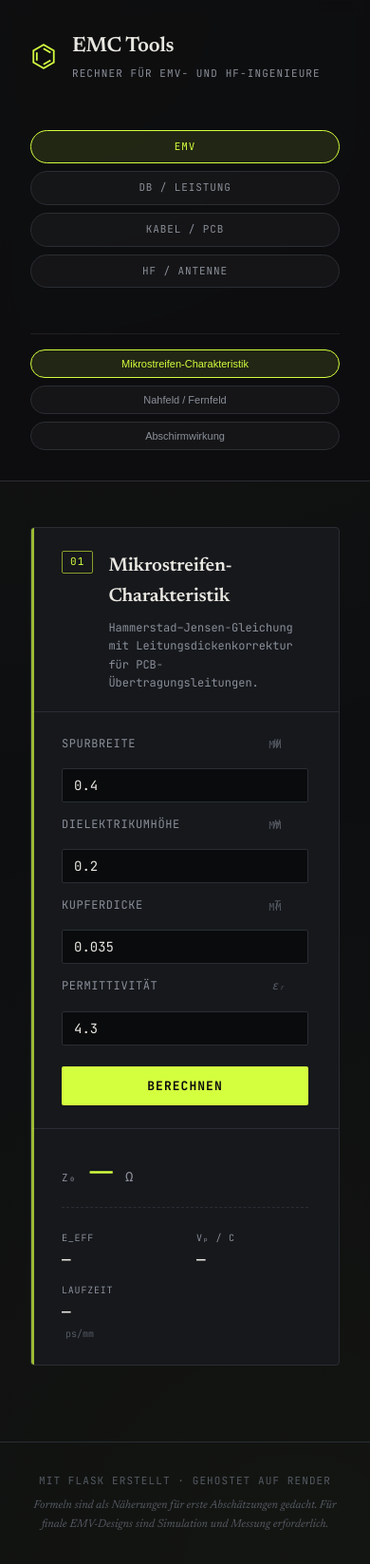
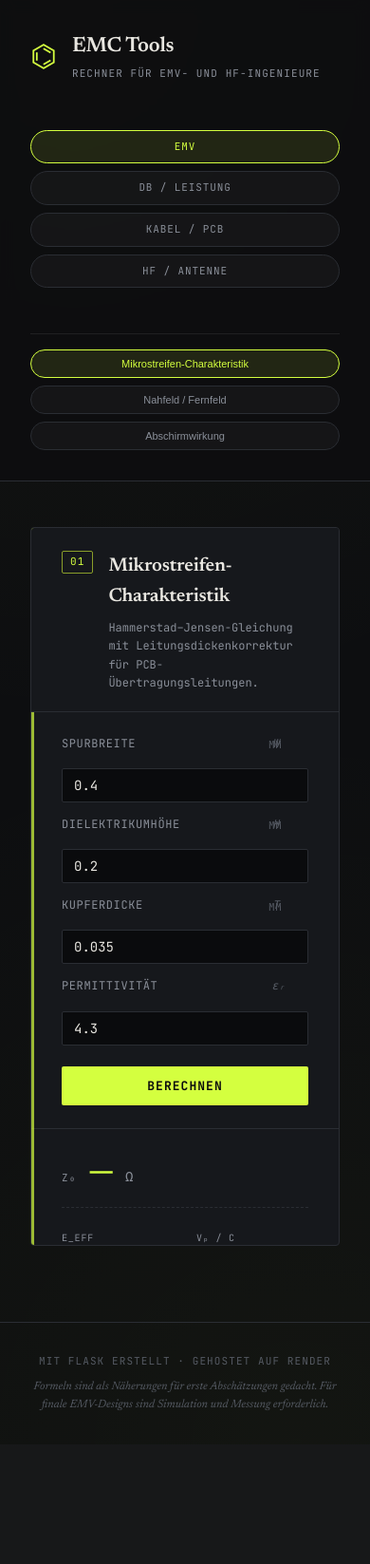
Before and after one commit to guanglingren/111000-emc, a Flask app: page / in a window 390 px wide. Shown: the whole page at 95% size. After the commit the page ends 1485 px from the top, so only its background shows below. Run offline with Flask 3, Linux system fonts and the light colour scheme.

Commit message:
Update style.css

```diff
--- a/static/style.css
+++ b/static/style.css
@@ -211,6 +211,25 @@ nav a:hover {
   .sub-nav button {
     flex: 1 1 100%;
     min-width: 0;
+  }
+
+  .card {
+    max-height: calc(100vh - 170px);
+    overflow: hidden;
+  }
+
+  .card-body {
+    overflow-y: auto;
+    max-height: calc(100vh - 240px);
+    padding-bottom: 0;
+  }
+
+  .card-head {
+    position: sticky;
+    top: 0;
+    z-index: 1;
+    background: var(--bg-card);
+    padding-top: 18px;
   }
 }
 
```
